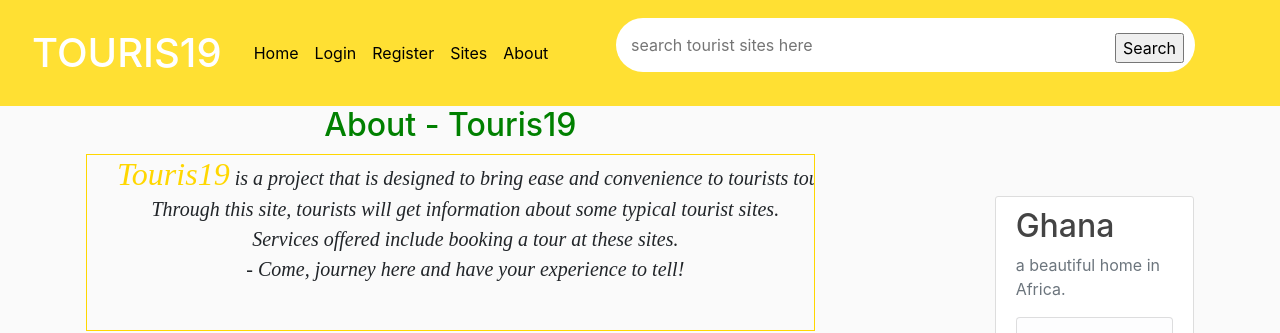
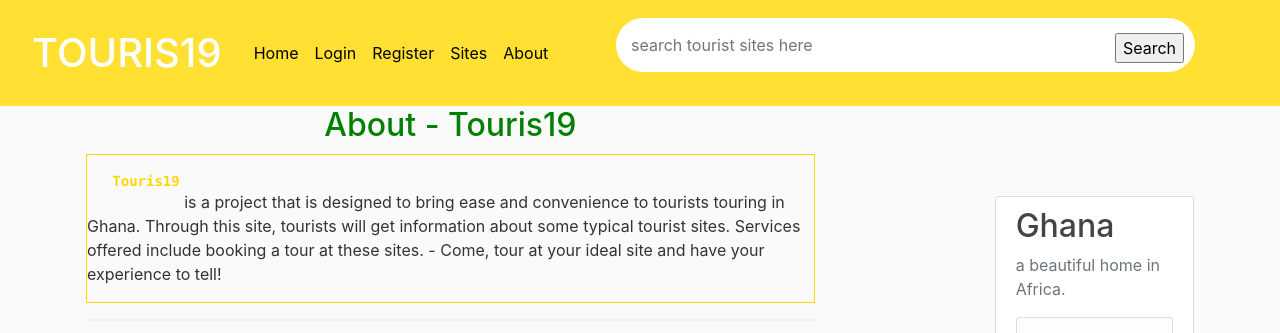
Before and after one commit to motiversalu/Touris19-Website, a Flask app: page /about in a window 1280 px wide. Shown: the top 333 px of the page. Run offline with Flask 2, Linux system fonts and the light colour scheme; some libraries are stand-ins or nearby versions.

Commit message:
further changes

```diff
--- a/templates/about.html
+++ b/templates/about.html
@@ -62,12 +62,12 @@
 <h2 class="pagename">About - Touris19</h2>
 
 <div style="align-text:center; border:1px solid gold">
-    <pre style="font-family:Times roman; font-size:20px; font-style:italic; text-align:center; overflow:auto">
-      <h2 style="color:gold; display:inline">Touris19</h2> is a project that is designed to bring ease and convenience to tourists touring in Ghana.
+    <p style="font-family:Times roman; margin-left:10px; font-size:20px; font-style:italic; text-align:center; overflow:auto">
+      <pre style="color:gold; display:inline-block;"><b>   Touris19</b></pre> is a project that is designed to bring ease and convenience to tourists touring in Ghana.
       Through this site, tourists will get information about some typical tourist sites.
       Services offered include booking a tour at these sites.
-      - Come, journey here and have your experience to tell!
-    </pre>
+      - Come, tour at your ideal site and have your experience to tell!
+    </p>
   </div>
 <hr>
   <strong><h2 style="text-align:center; color:white; background-color:gold; padding:10px 5px 10px 5px">MEET THE TEAM</h2></strong>
@@ -102,7 +102,7 @@
 
   <div class="column2">
     <div class="card">
-      <img src="/w3images/team3.jpg" alt="Frontend Engineer, Quao Alexandra" style="width:100%">
+      <img src="{{url_for('static', filename='Alex.jpeg')}}" alt="Frontend Engineer, Quao Alexandra" style="width:100%">
       <div class="container2">
         <h2>Quao Alexandra</h2>
         <p class="title">Frontend Engineer</p>
@@ -143,7 +143,7 @@
 
   <div class="column2">
     <div class="card">
-      <img src="/w3images/team3.jpg" alt="Backend Engineer, Seth Atalo" style="width:100%">
+      <img src="{{url_for('static', filename='sethatalo.jpeg')}}" alt="Backend Engineer, Seth Atalo" style="width:100%">
       <div class="container2">
         <h2>Seth Atalo</h2>
         <p class="title">Backend Engineer</p>
```
Also changed, not shown: static/Alex.jpeg (added), static/sethatalo.jpeg (added).
